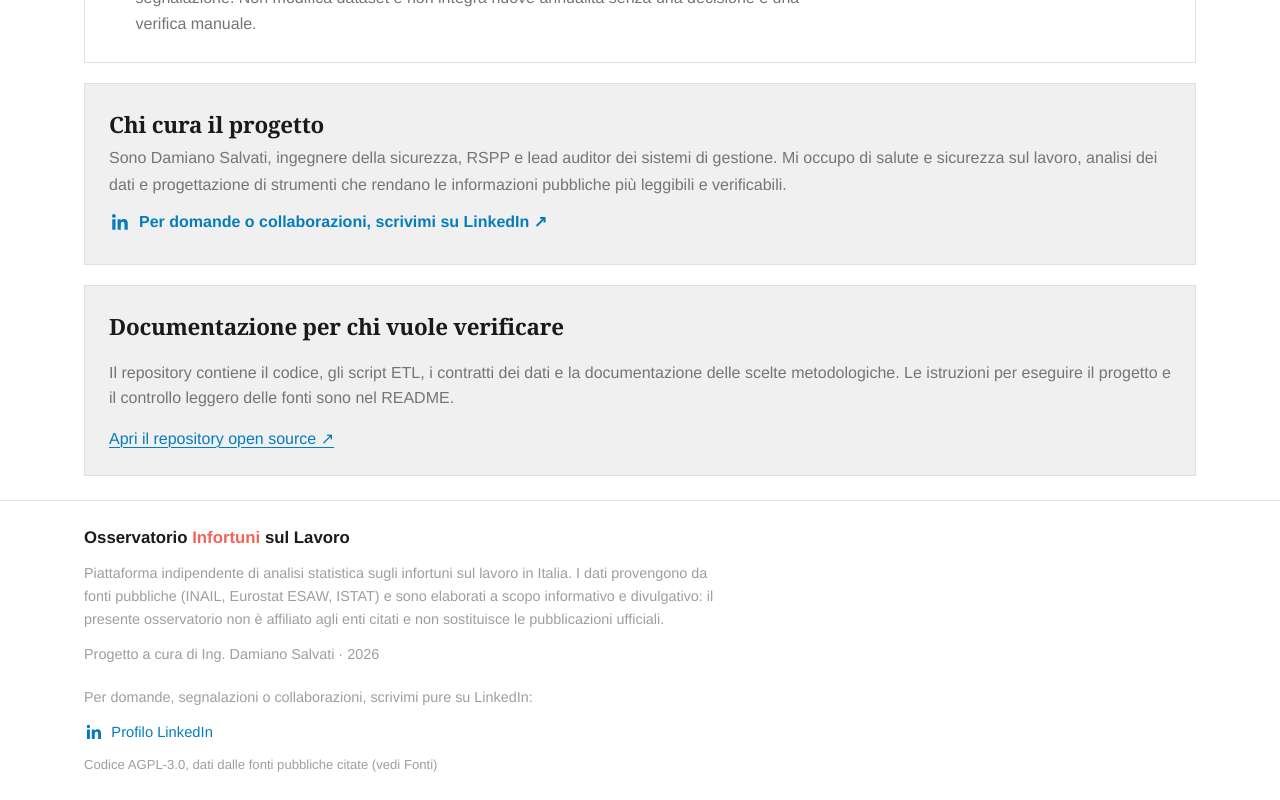
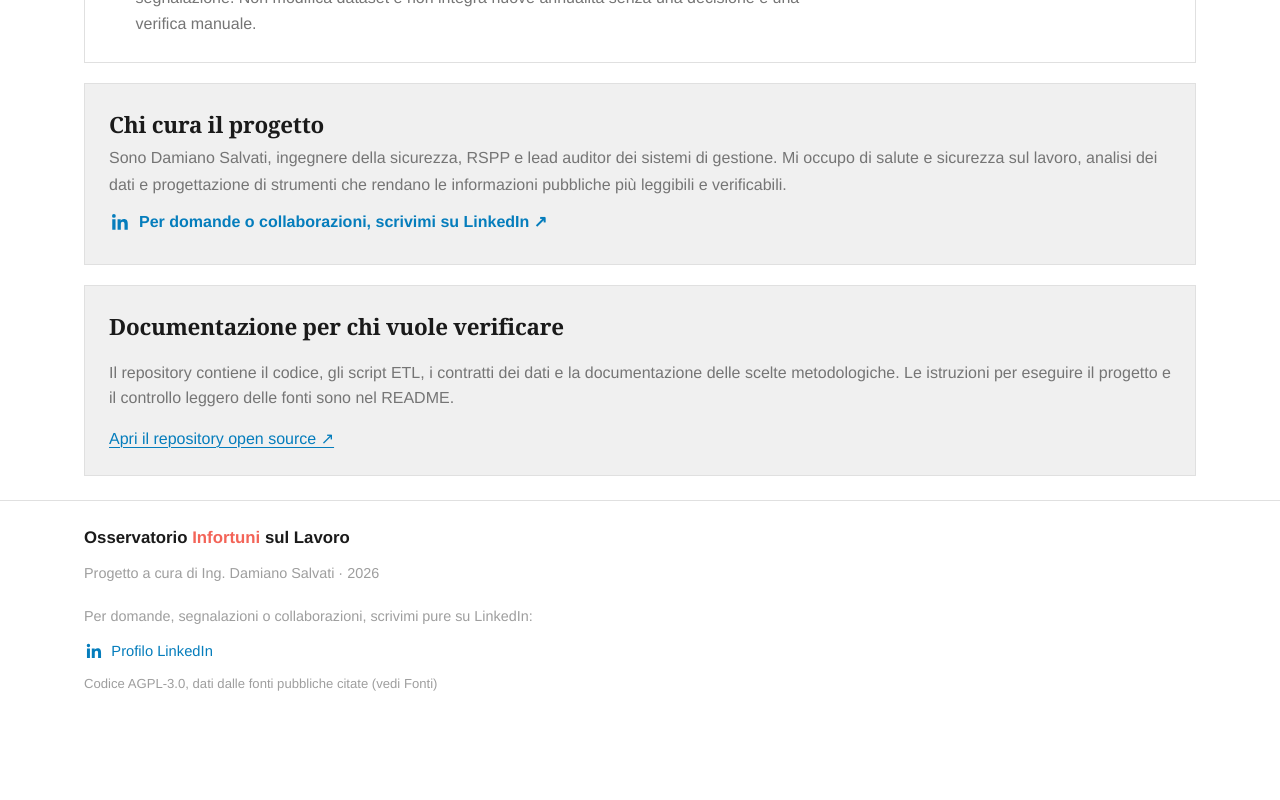
Before and after one commit to dynamic1990/osservatorio-infortuni, a Next.js app: page /progetto in a window 1280 px wide. Shown: the part 1265-2065 px from the top of the page. After the commit the page ends 1984 px from the top, so only its background shows below. Built offline with nearby package versions, Linux system fonts and the light colour scheme.

Commit message:
refactor: simplify footer description

```diff
--- a/src/components/ui/footer.tsx
+++ b/src/components/ui/footer.tsx
@@ -15,20 +15,6 @@ export function Footer() {
         <div style={{ fontWeight: 750, fontSize: "1.05rem" }}>
           Osservatorio <span style={{ color: "var(--color-accent)" }}>Infortuni</span> sul Lavoro
         </div>
-        <p
-          style={{
-            maxWidth: 640,
-            fontSize: "0.9rem",
-            lineHeight: 1.6,
-            color: "var(--color-text-muted)",
-            margin: 0,
-          }}
-        >
-          Piattaforma indipendente di analisi statistica sugli infortuni sul lavoro in Italia. I dati
-          provengono da fonti pubbliche (INAIL, Eurostat ESAW, ISTAT) e sono elaborati a scopo
-          informativo e divulgativo: il presente osservatorio non è affiliato agli enti citati e non
-          sostituisce le pubblicazioni ufficiali.
-        </p>
         <p
           style={{
             fontSize: "0.9rem",
```
